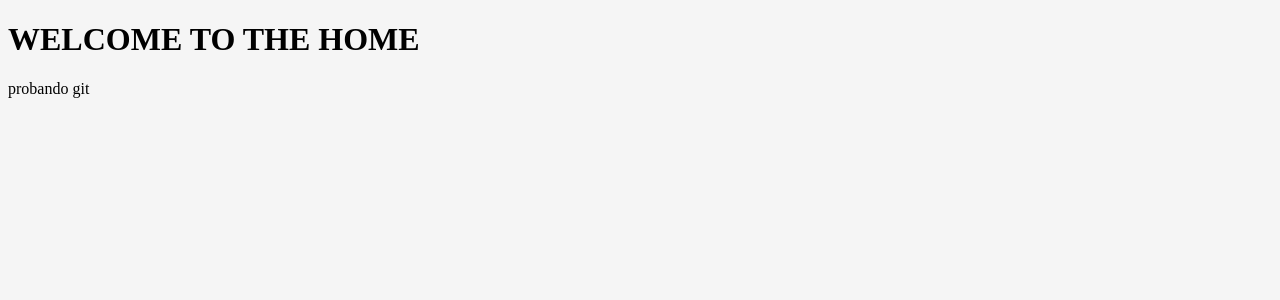
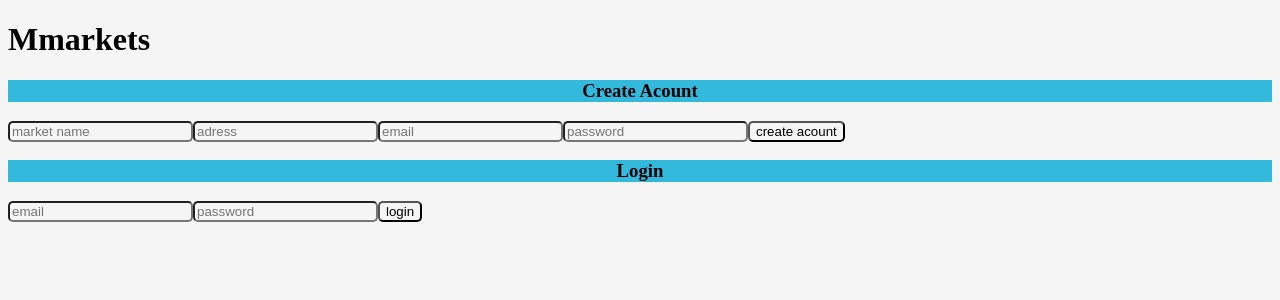
Before and after one commit to Marcelo-Grando/mmarkets, a React (Vite) app in the folder client/: page / in a window 1280 px wide. Shown: the top 300 px of the page. Built offline with nearby package versions, Linux system fonts and the light colour scheme; the HTML template or start-up script is replaced by a standard one.

Commit message:
Adding Homepage and MarketHomePage

```diff
--- a/client/src/App.jsx
+++ b/client/src/App.jsx
@@ -8,6 +8,7 @@ import SalePage from './pages/SalePage'
 import CategoriesPage from './pages/CategoriesPage'
 import ReportsPage from './pages/ReportsPage'
 import SigninSellerPage from './pages/SigninSellerPage'
+import MarketHomePage from './pages/marketHomePage'
 
 
 
@@ -22,6 +23,7 @@ function App() {
       <Route path='/categories-page/:market' element={<CategoriesPage/>}></Route>
       <Route path='/reports-page/:market' element={<ReportsPage/>}></Route>
       <Route path='/signin' element={<SigninSellerPage/>}></Route>
+      <Route path='/market-home/:market' element={<MarketHomePage/>}></Route>
     </Routes>
   )
 }
--- a/client/src/pages/HomePage.jsx
+++ b/client/src/pages/HomePage.jsx
@@ -1,16 +1,31 @@
-import React, { useEffect } from 'react'
-
+import React, { useEffect } from "react";
 
 export default function HomePage() {
-
   useEffect(() => {
-    console.log('hola')
-  })
+    console.log("hola");
+  });
 
   return (
-    <>
-    <h1>WELCOME TO THE HOME</h1>
-    <p>probando git</p>
-    </>
-  )
+    <div>
+      <div>
+        <h1>Mmarkets</h1>
+      </div>
+      <div>
+        <h3>Create Acount</h3>
+        <form action="">
+          <input type="text" name="market" placeholder="market name" />
+          <input type="text" name="adress" placeholder="adress" />
+          <input type="email" name="email" placeholder="email" />
+          <input type="password" name="email" placeholder="password" />
+          <button>create acount</button>
+        </form>
+        <h3>Login</h3>
+        <form action="">
+          <input type="email" placeholder="email" />
+          <input type="password" placeholder="password" />
+          <button>login</button>
+        </form>
+      </div>
+    </div>
+  );
 }
--- /dev/null
+++ b/client/src/pages/MarketHomePage.jsx
@@ -0,0 +1,20 @@
+import { Link, useParams } from "react-router-dom"
+
+export default function MarketHomePage() {
+
+ const {market} = useParams()
+
+  return (
+    <div>
+        <nav>
+            <h2>MarketName</h2>
+            <ul>
+                <li><Link to={`/sellers-page/${market}`}>sellers</Link></li>
+                <li><Link to={`/reports-page/${market}`}>reports</Link></li>
+                <li><Link to={`/products-page/${market}`}>products</Link></li>
+                <li><Link to={`/categories-page/${market}`}>categories</Link></li>
+            </ul>
+            </nav>
+    </div>
+  )
+}
```
